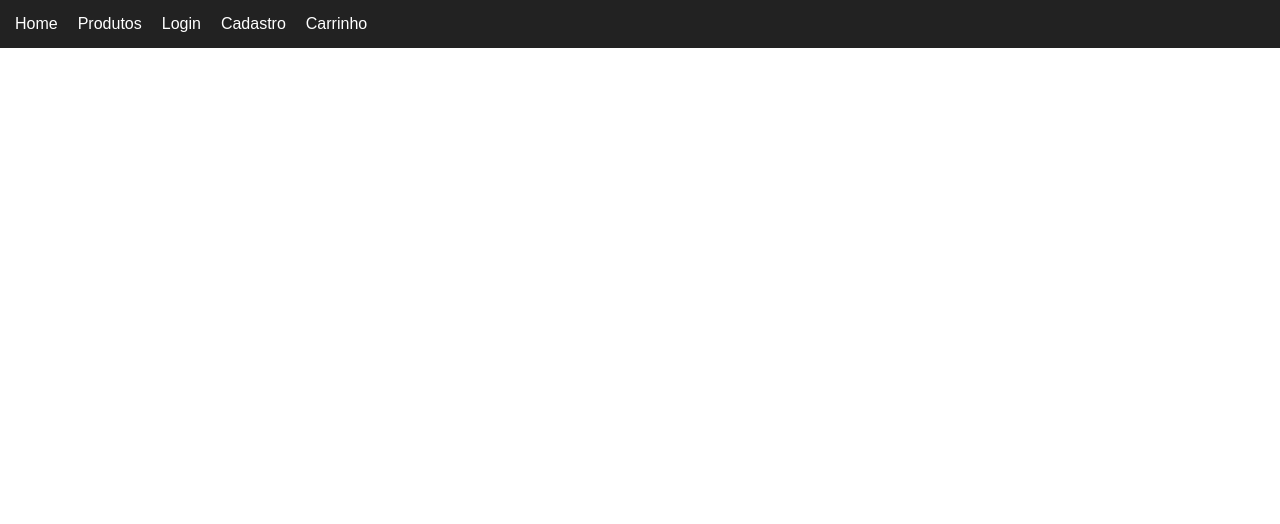
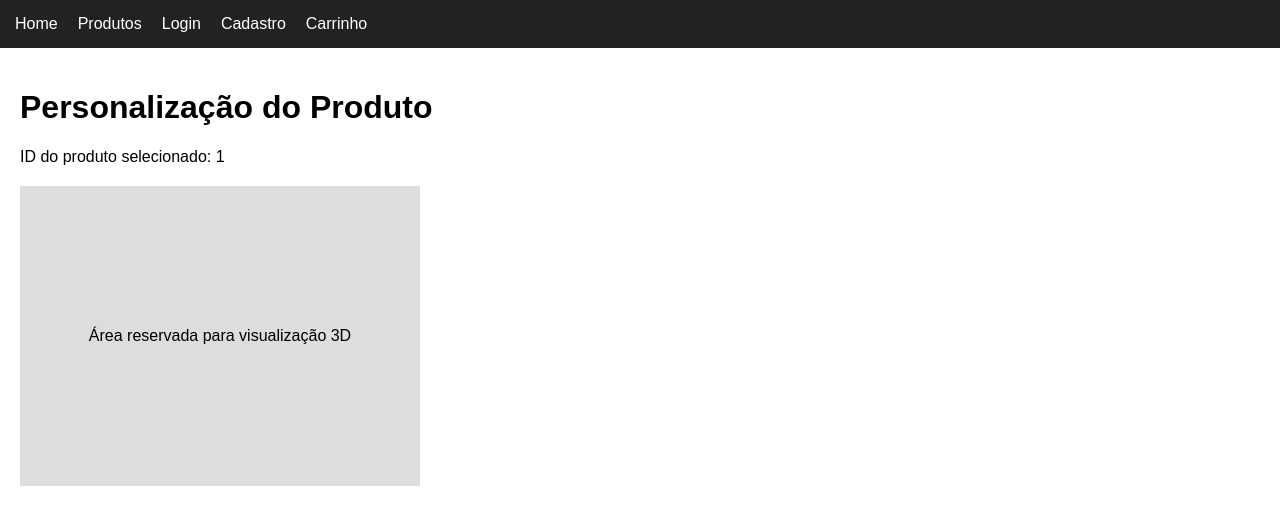
Before and after one commit to Leozinholeo19/liarts-platform, a React (Create React App) app in the folder frontend/: page /personalizar/1 in a window 1280 px wide. Shown: the top 524 px of the page. Built offline with nearby package versions, Linux system fonts and the light colour scheme; the HTML template or start-up script is replaced by a standard one.

Commit message:
Implementando rota dinâmica para personalização com ID

```diff
--- a/frontend/src/App.js
+++ b/frontend/src/App.js
@@ -17,7 +17,7 @@ function App() {
         <Route path="/login" element={<Login />} />
         <Route path="/cadastro" element={<Cadastro />} />
         <Route path="/produtos" element={<Produtos />} />
-        <Route path="/personalizar" element={<Personalizacao />} />
+        <Route path="/personalizar/:id" element={<Personalizacao />} />
         <Route path="/carrinho" element={<Carrinho />} />
       </Routes>
     </BrowserRouter>
--- a/frontend/src/components/ProdutoCard.jsx
+++ b/frontend/src/components/ProdutoCard.jsx
@@ -13,7 +13,7 @@ function ProdutoCard({ produto }) {
       <p>{produto.descricao}</p>
       <p><strong>R$ {produto.preco}</strong></p>
 
-      <Link to="/personalizar">
+      <Link to={`/personalizar/${produto.id}`}>
         <button style={{
           padding: "8px 12px",
           cursor: "pointer"
--- a/frontend/src/pages/Personalizacao.jsx
+++ b/frontend/src/pages/Personalizacao.jsx
@@ -1,9 +1,26 @@
+import { useParams } from "react-router-dom";
+
 function Personalizacao() {
-    return (
-      <div>
-        <h1>Personalização</h1>
+  const { id } = useParams();
+
+  return (
+    <div style={{ padding: "20px" }}>
+      <h1>Personalização do Produto</h1>
+      <p>ID do produto selecionado: {id}</p>
+
+      <div style={{
+        width: "400px",
+        height: "300px",
+        backgroundColor: "#ddd",
+        display: "flex",
+        alignItems: "center",
+        justifyContent: "center",
+        marginTop: "20px"
+      }}>
+        Área reservada para visualização 3D
       </div>
-    );
-  }
+    </div>
+  );
+}
 
-  export default Personalizacao;
+export default Personalizacao;
```
